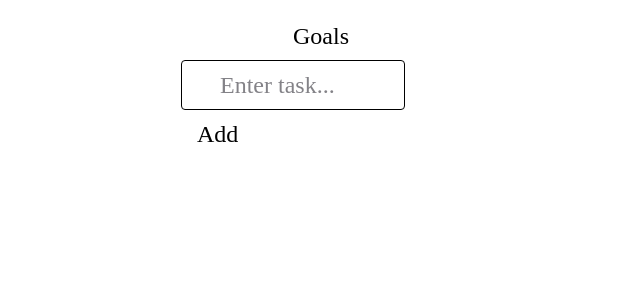
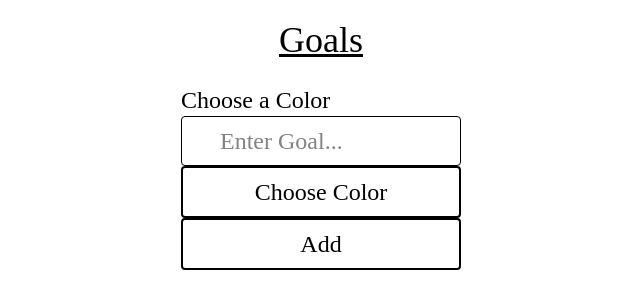
Before and after one commit to leeya018/10x-goal, a Next.js app: page /goals in a window 1280 px wide. Shown: the top 308 px of the page, without its empty margins (319-959 px from the left). Built offline with nearby package versions, Linux system fonts and the light colour scheme.

Commit message:
style with palate in goals

```diff
--- /dev/null
+++ b/components/ColorPicker.jsx
@@ -0,0 +1,25 @@
+import React, { useState } from "react"
+import { SketchPicker } from "react-color"
+
+function ColorPicker({ setColor, color, closePalate }) {
+  const handleColorChange = (colorEvent) => {
+    setColor(colorEvent.hex)
+  }
+
+  return (
+    <div className="absolute top-0 left-0 right-0 bottom-0 bg-gray_dark bg-opacity-50 z-10">
+      <div className="relative flex flex-col justify-center w-full h-full items-center z-20">
+        <SketchPicker color={color} onChangeComplete={handleColorChange} />
+
+        <button
+          onClick={closePalate}
+          className={` p-2 border-2  bg-blue-500 text-black rounded bg-white w-[60%]`}
+        >
+          set color
+        </button>
+      </div>
+    </div>
+  )
+}
+
+export default ColorPicker
--- a/components/Title.jsx
+++ b/components/Title.jsx
@@ -1,8 +1,10 @@
 import React from "react"
 
-export default function Title({ children }) {
+export default function Title({ children, className = "" }) {
   return (
-    <div className="flex justify-center underline text-4xl pb-4  mb-2">
+    <div
+      className={`flex justify-center underline text-4xl pb-4  mb-2 ${className} `}
+    >
       {children}
     </div>
   )
--- a/mobx/goalsStore.js
+++ b/mobx/goalsStore.js
@@ -21,13 +21,14 @@ class Goals {
     this.chosenGoalId = goalId
   }
 
-  addGoal(name) {
+  addGoal(name, color) {
     var id = uuid4()
 
     this.goals.push({
       id,
       name,
       missions: [],
+      color,
     })
   }
   decreaseMissionAmount(goalId, missionId) {
--- a/package.json
+++ b/package.json
@@ -40,6 +40,7 @@
     "openai": "^4.8.0",
     "react": "18.2.0",
     "react-bootstrap": "^2.8.0",
+    "react-color": "^2.19.3",
     "react-currency-flags": "^0.1.2",
     "react-dom": "18.2.0",
     "react-icons": "^4.11.0",
--- a/pages/goals/[id].jsx
+++ b/pages/goals/[id].jsx
@@ -41,10 +41,10 @@ const index = observer(() => {
   }
 
   return (
-    <div className="p-5 flex items-center bg-r max-w-xs mx-auto pt-20">
+    <div className="p-5 flex items-center bg-r max-w-xs mx-auto">
       <GoBack />
       <div>
-        <Title>Missions</Title>
+        <Title className="pt-5">Missions</Title>
 
         <div className="mb-5 ">
           <input
@@ -71,7 +71,7 @@ const index = observer(() => {
             Add
           </button>
         </div>
-        <ul className="h-80 flex flex-col overflow-y-scroll  ">
+        <ul className="h-[24rem] flex flex-col overflow-y-scroll  ">
           {goal &&
             goal.missions &&
             [...goal.missions]
--- a/pages/goals/index.jsx
+++ b/pages/goals/index.jsx
@@ -4,39 +4,61 @@ import { goalsStore } from "mobx/goalsStore"
 import { useRouter } from "next/router"
 import { colors, getRandomNumber } from "lib/util"
 import NoSsr from "@material-ui/core/NoSsr"
+import Title from "components/Title"
+import ColorPicker from "components/ColorPicker"
 
 const index = observer(() => {
   const [inputValue, setInputValue] = useState("")
+  const [color, setColor] = useState("")
+  const [isPalateOpen, setIsPalateOpen] = useState(false)
   const router = useRouter()
 
   const { goals, addGoal } = goalsStore
-
+  console.log(color)
   const addTask = () => {
+    if (!color) return
     if (inputValue.trim()) {
-      addGoal(inputValue.trim())
+      addGoal(inputValue.trim(), color)
       setInputValue("")
+      setColor("")
     }
   }
 
   return (
     <div className="p-5 bg-r max-w-xs mx-auto">
-      <div className="flex justify-center  mb-2">Goals</div>
+      <Title>Goals</Title>
+
       <div className="mb-5 ">
+        <h1>Choose a Color</h1>
+        {isPalateOpen && (
+          <ColorPicker
+            color={color}
+            setColor={setColor}
+            closePalate={() => setIsPalateOpen(false)}
+          />
+        )}
         <input
           type="text"
           value={inputValue}
           onChange={(e) => setInputValue(e.target.value)}
-          className="p-2 w-4/5 border rounded"
-          placeholder="Enter task..."
+          className="p-2 w-full border rounded"
+          placeholder="Enter Goal..."
         />
         <button
+          onClick={() => setIsPalateOpen(true)}
+          className={` p-2 border-2 w-full bg-blue-500 text-black rounded`}
+          style={{ backgroundColor: color }}
+        >
+          Choose Color
+        </button>
+        <button
           onClick={addTask}
-          className="p-2 ml-2 bg-blue-500 text-black rounded"
+          className="p-2 border-2 w-full bg-blue-500 text-black rounded"
         >
           Add
         </button>
       </div>
-      <ul className="list-decimal pl-5">
+      <ul className="h-[30rem] flex flex-col overflow-y-scroll  ">
         {goals &&
           goals.length > 0 &&
           goals.map((goal, index) => <Goal key={index} goal={goal} />)}
@@ -59,7 +81,8 @@ const Goal = observer(({ goal }) => {
         key={index}
         onClick={() => router.push(`/goals/${goal.id}`)}
         style={{
-          backgroundImage: `linear-gradient(to bottom right, ${c1}, ${c2})`,
+          // backgroundImage: `linear-gradient(to bottom right, ${c1}, ${c2})`,
+          background: goal.color,
         }}
         className="mb-2 bg-gray-200 p-2 rounded border-2 rounder-md"
       >
--- a/pages/trace.jsx
+++ b/pages/trace.jsx
@@ -26,7 +26,7 @@ const Trace = observer(() => {
   return (
     <div className="h-[100vh] w-screen bg-secondary flex flex-col items-center px-2">
       <GoBack />
-      <Title>Trace</Title>
+      <Title className="pt-5">Trace</Title>
 
       <div className="mt-2">{mission?.name}</div>
       <div
```
Also changed, not shown: 1 other file (tests, documents, lock files or other folders).
